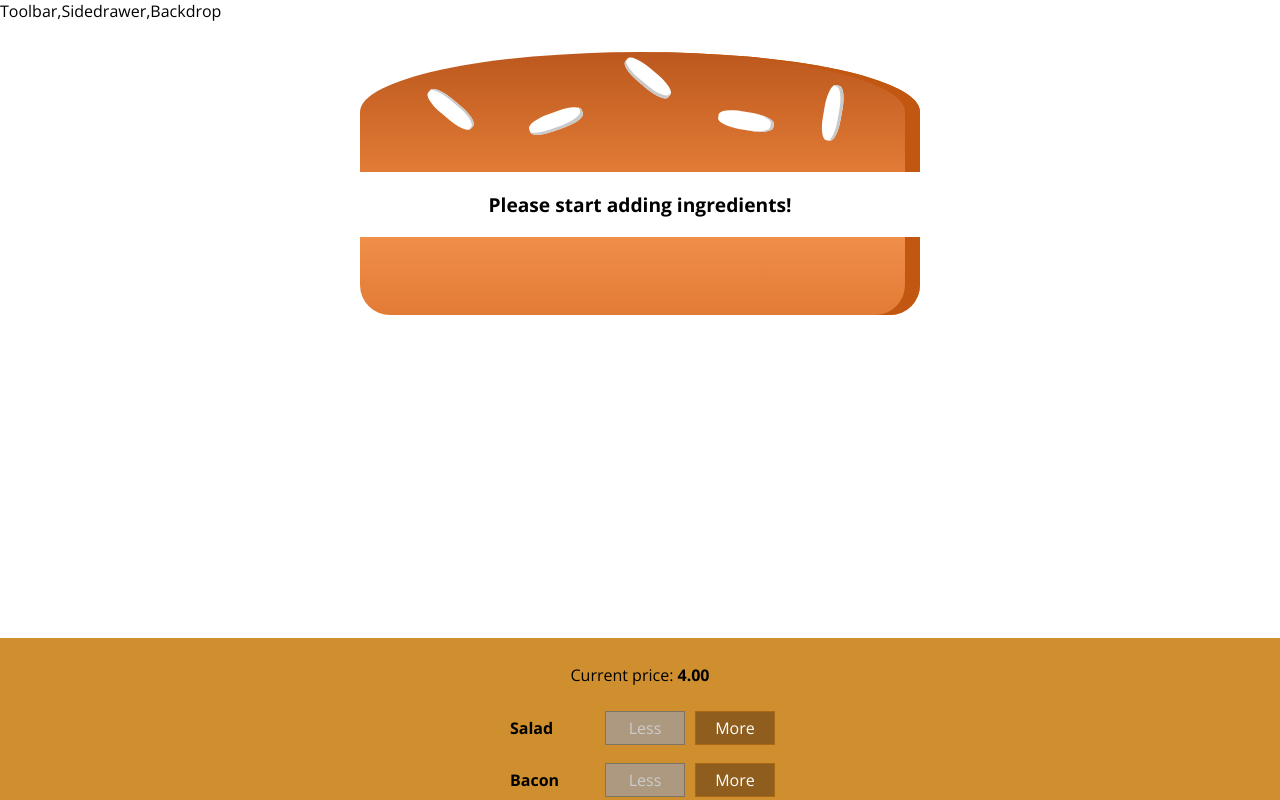
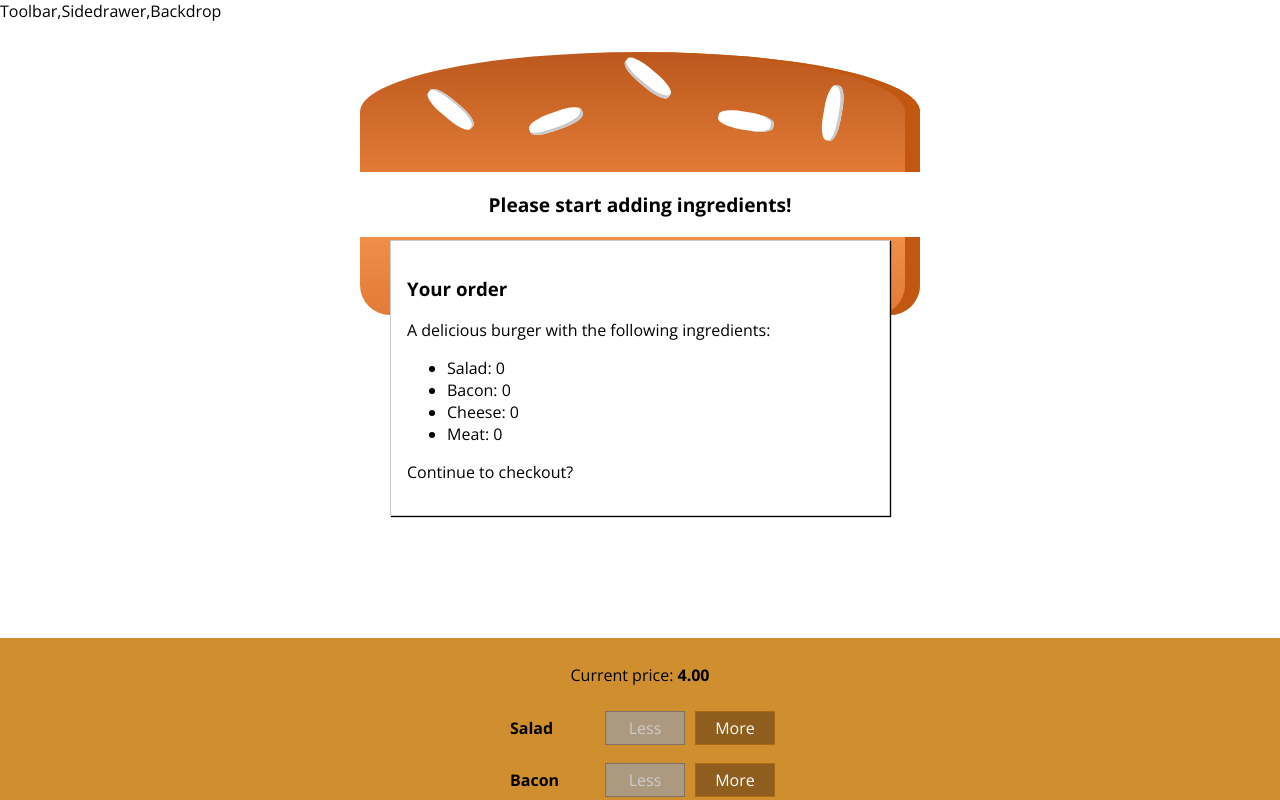
Before and after one commit to giorgiofrittoli/burger-app, a React (Create React App) app: page / in a window 1280 px wide. Shown: the top 800 px of the page. Built offline with nearby package versions, Linux system fonts and the light colour scheme.

Commit message:
order summary modal

```diff
--- /dev/null
+++ b/src/components/Burger/OrderSummary/OrderSummary.js
@@ -0,0 +1,29 @@
+import React from "react";
+
+import Aux from "../../../hoc/Aux";
+
+
+const orderSummary = (props) => {
+
+    const ingredientSummary = Object.keys(props.ingredients)
+        .map(igKey =>
+            <li key={igKey}>
+                <span
+                    style={{ textTransform: "capitalize" }}
+                >{igKey}</span>: {props.ingredients[igKey]}
+            </li>
+        );
+
+    return (
+        <Aux>
+            <h3>Your order</h3>
+            <p>A delicious burger with the following ingredients:</p>
+            <ul>
+                {ingredientSummary}
+            </ul>
+            <p>Continue to checkout?</p>
+        </Aux>
+    );
+};
+
+export default orderSummary;
--- /dev/null
+++ b/src/components/UI/Modal/Modal.js
@@ -0,0 +1,11 @@
+import React from "react";
+
+import classes from "./Modal.module.css";
+
+const modal = (props) => (
+    <div className={classes.Modal}>
+        {props.children}
+    </div>
+);
+
+export default modal;
--- /dev/null
+++ b/src/components/UI/Modal/Modal.module.css
@@ -0,0 +1,20 @@
+.Modal {
+    position: fixed;
+    z-index: 500;
+    background-color: white;
+    width: 70%;
+    border: 1px solid #ccc;
+    box-shadow: 1px 1px 1px black;
+    padding: 16px;
+    left: 15%;
+    top: 30%;
+    box-sizing: border-box;
+    transition: all 0.3s ease-out;
+}
+
+@media (min-width: 600px) {
+    .Modal {
+        width: 500px;
+        left: calc(50% - 250px);
+    }
+}
--- a/src/containers/BurgerBuilder/BurgerBuilder.js
+++ b/src/containers/BurgerBuilder/BurgerBuilder.js
@@ -2,6 +2,8 @@
 import Aux from "../../hoc/Aux";
 import Burger from "../../components/Burger/Burger";
 import BuildControls from "../../components/Burger/BuildControls/BuildControls";
+import Modal from "../../components/UI/Modal/Modal";
+import OrderSummary from "../../components/Burger/OrderSummary/OrderSummary";
 
 const INGREDIENT_PRICES = {
     salad: 0.5,
@@ -72,6 +74,9 @@
 
         return (
             <Aux>
+                <Modal>
+                    <OrderSummary ingredients={this.state.ingredients} />
+                </Modal>
                 <Burger ingredients={this.state.ingredients} />
                 <BuildControls
                     ingredientAdded={this.addIngredientHandler}
```
Also changed, not shown: src/components/UI/Backdrop/Backdrop.js (added).
